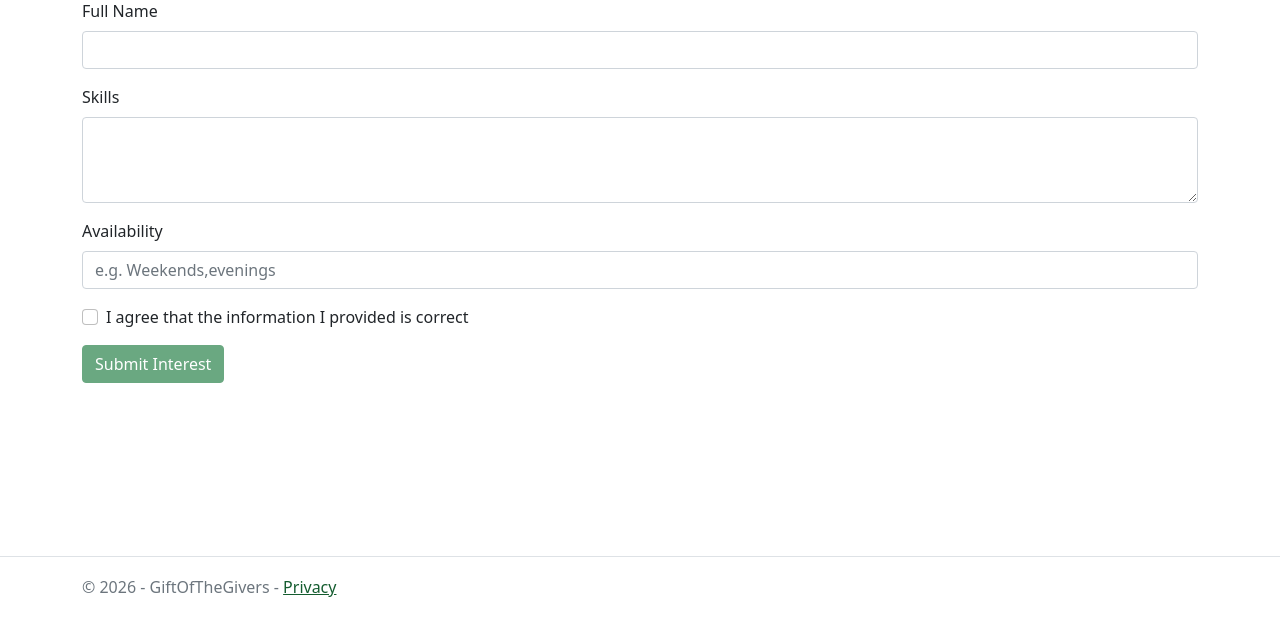
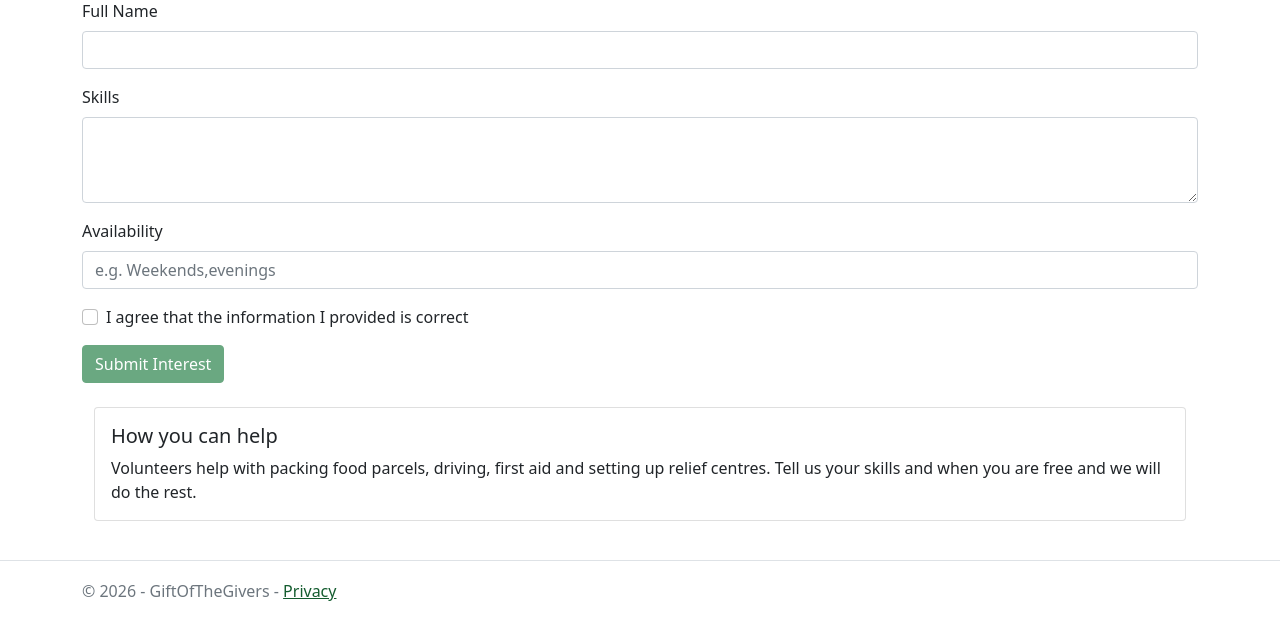
Before and after one commit to prudencezwivhuya80/GiftOfTheGivers-, an ASP.NET Core app: page /Home/Volunteer in a window 1280 px wide. Shown: the part 183-804 px from the top of the page. Before the commit the page ends 780 px from the top, so only its background shows below. Run offline with ASP.NET Core 8, Linux system fonts and the light colour scheme; style sheets or scripts are compiled from the project's sources; some libraries are stand-ins or nearby versions.

Commit message:
Add volunteer information note to the Volunteer page

```diff
--- a/GiftOfTheGivers/Views/Home/Volunteer.cshtml
+++ b/GiftOfTheGivers/Views/Home/Volunteer.cshtml
@@ -45,3 +45,11 @@
     <button type="submit" class="btn btn-primary" id="volunteerSubmit">Submit Interest</button>
 
 </form>
+<div class="container mt-4 mb-4">
+    <div class="card">
+        <div class="card-body">
+            <h5 class="card-title">How you can help</h5>
+            <p class="card-text">Volunteers help with packing food parcels, driving, first aid and setting up relief centres. Tell us your skills and when you are free and we will do the rest.</p>
+        </div>
+    </div>
+</div>
```
